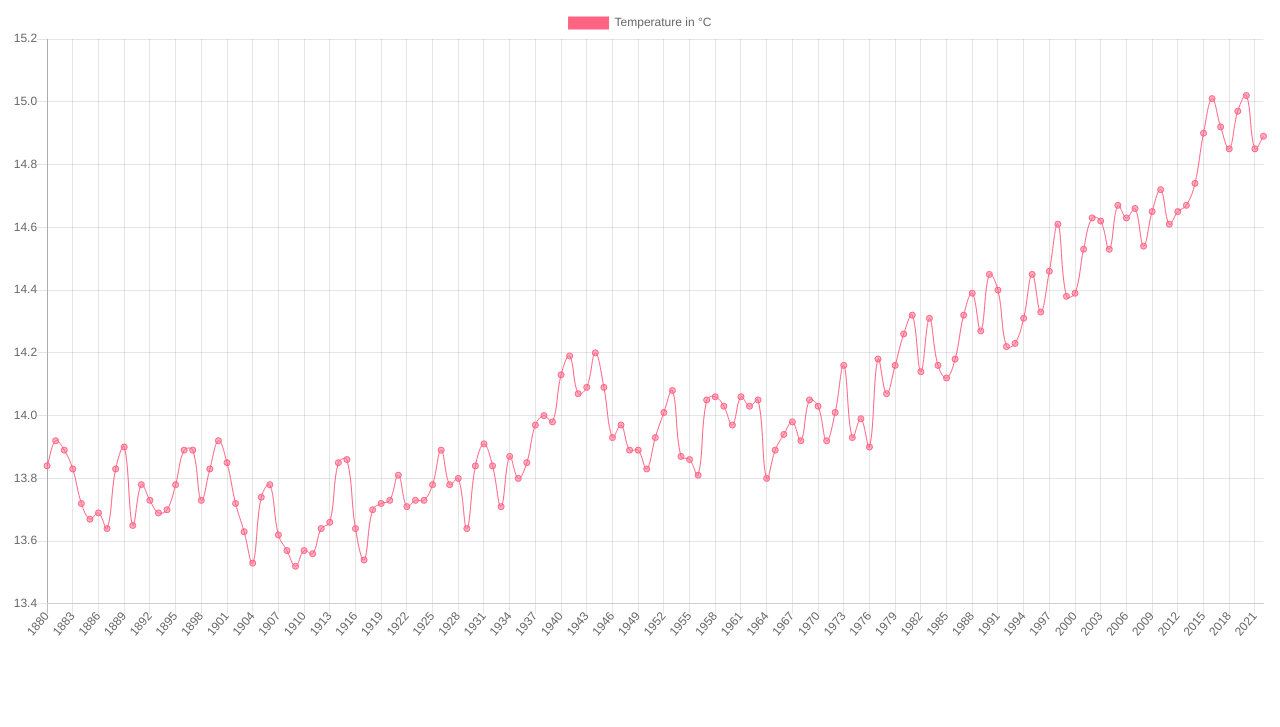
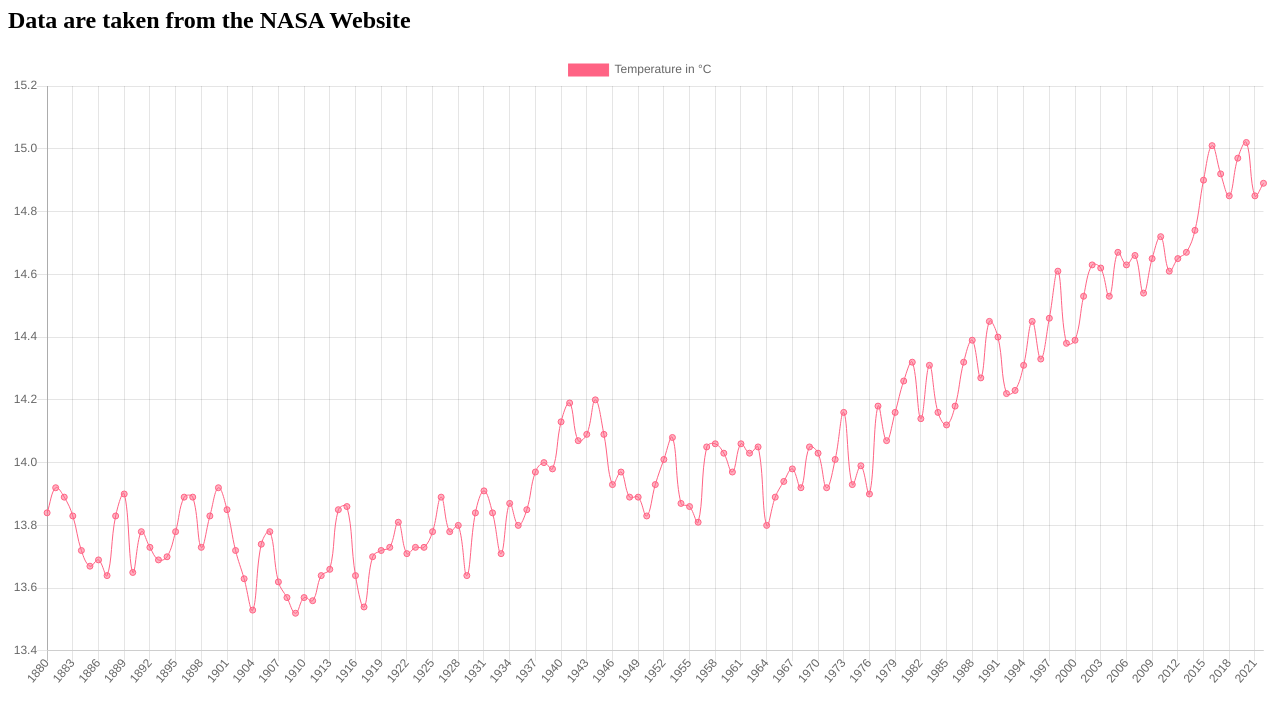
Before and after one commit to Lirikklimov/Temperature-data-analysis, a plain HTML site: page index.html in a window 1280 px wide. Shown: the part 73-800 px from the top of the page. Drawn offline with nearby package versions, Linux system fonts and the light colour scheme.

Commit message:
Added a subtitle to a site

```diff
--- a/index.html
+++ b/index.html
@@ -10,6 +10,7 @@
 </head>
 <body>
     <h1>Global Average Temperature Changes from 1880 to 2022</h1>
+    <h2>Data are taken from the NASA Website</h2>
     <canvas id="chart" width="800" height="400"></canvas>
     <script>
         window.addEventListener('load', setup);
```
